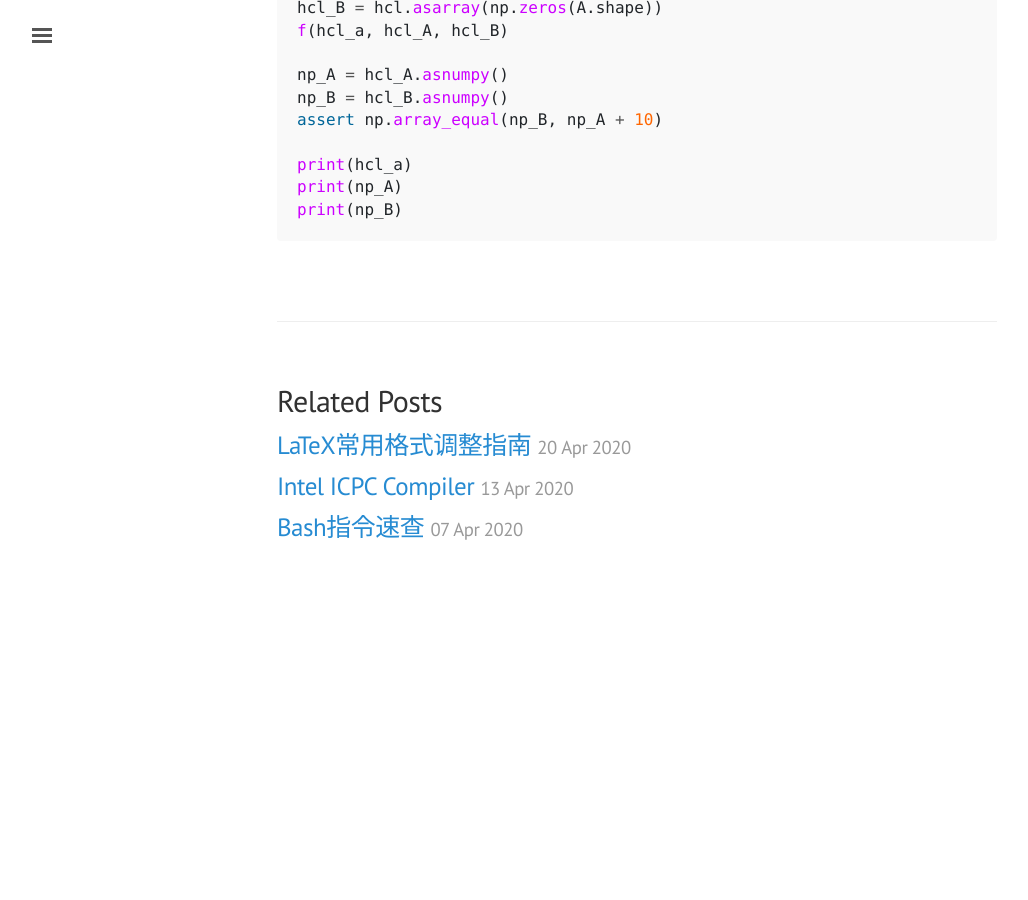
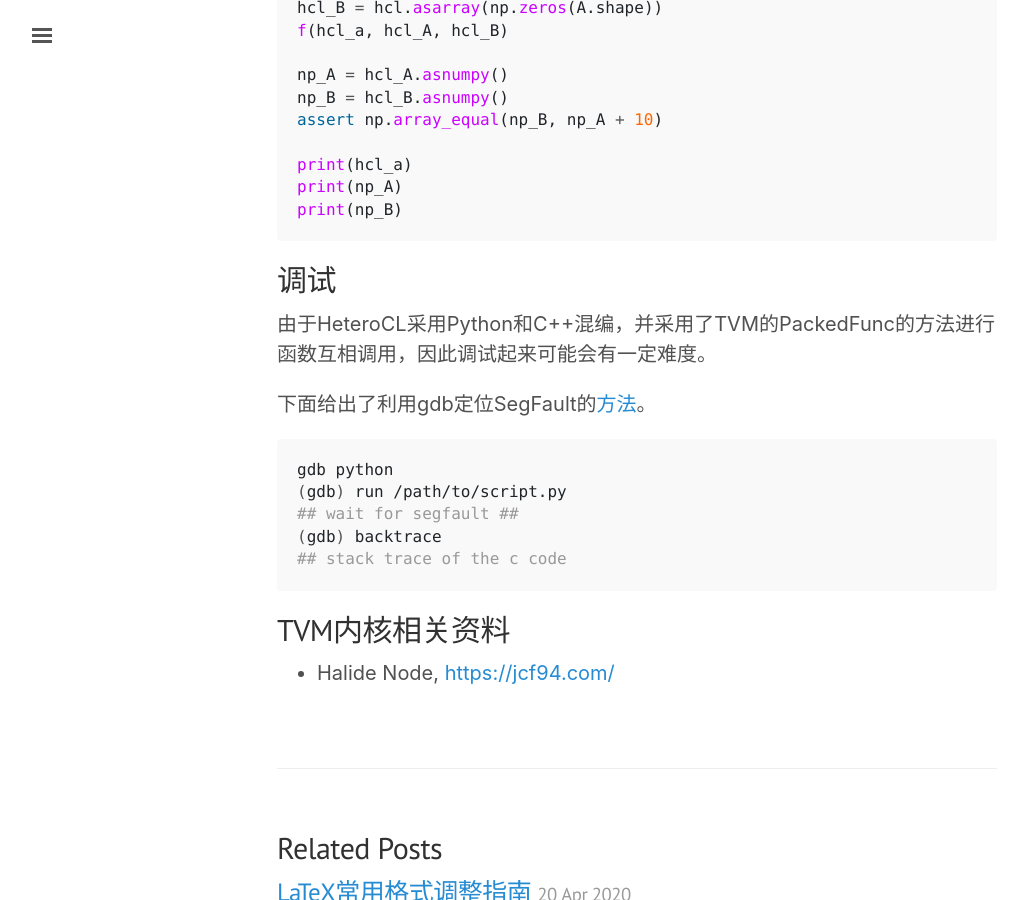
Before and after one commit to Ewenwan/chhzh123.github.io, a Jekyll site: the page built from _posts/2020-04-26-heterocl.md, in a window 1280 px wide and 900 px high, scrolled down 2404 px. Shown: the whole window, without its empty margins (3-1031 px from the left). Built offline with Jekyll 4.4.1, drawn with Linux system fonts in a browser that asks for light colours; nearby versions of some CDN libraries; comment, search, counter and statistics services are not loaded; before the commit the page ends 3007 px from its top, so only the background shows below that.

Commit message:
[blog] Update HeteroCL

````diff
--- a/_posts/2020-04-26-heterocl.md
+++ b/_posts/2020-04-26-heterocl.md
@@ -92,3 +92,18 @@ print(hcl_a)
 print(np_A)
 print(np_B)
 ```
+
+## 调试
+由于HeteroCL采用Python和C++混编，并采用了TVM的PackedFunc的方法进行函数互相调用，因此调试起来可能会有一定难度。
+
+下面给出了利用gdb定位SegFault的[方法](https://stackoverflow.com/questions/2663841/python-tracing-a-segmentation-fault/2664232)。
+```bash
+gdb python
+(gdb) run /path/to/script.py
+## wait for segfault ##
+(gdb) backtrace
+## stack trace of the c code
+```
+
+## TVM内核相关资料
+* Halide Node, <https://jcf94.com/>
````
